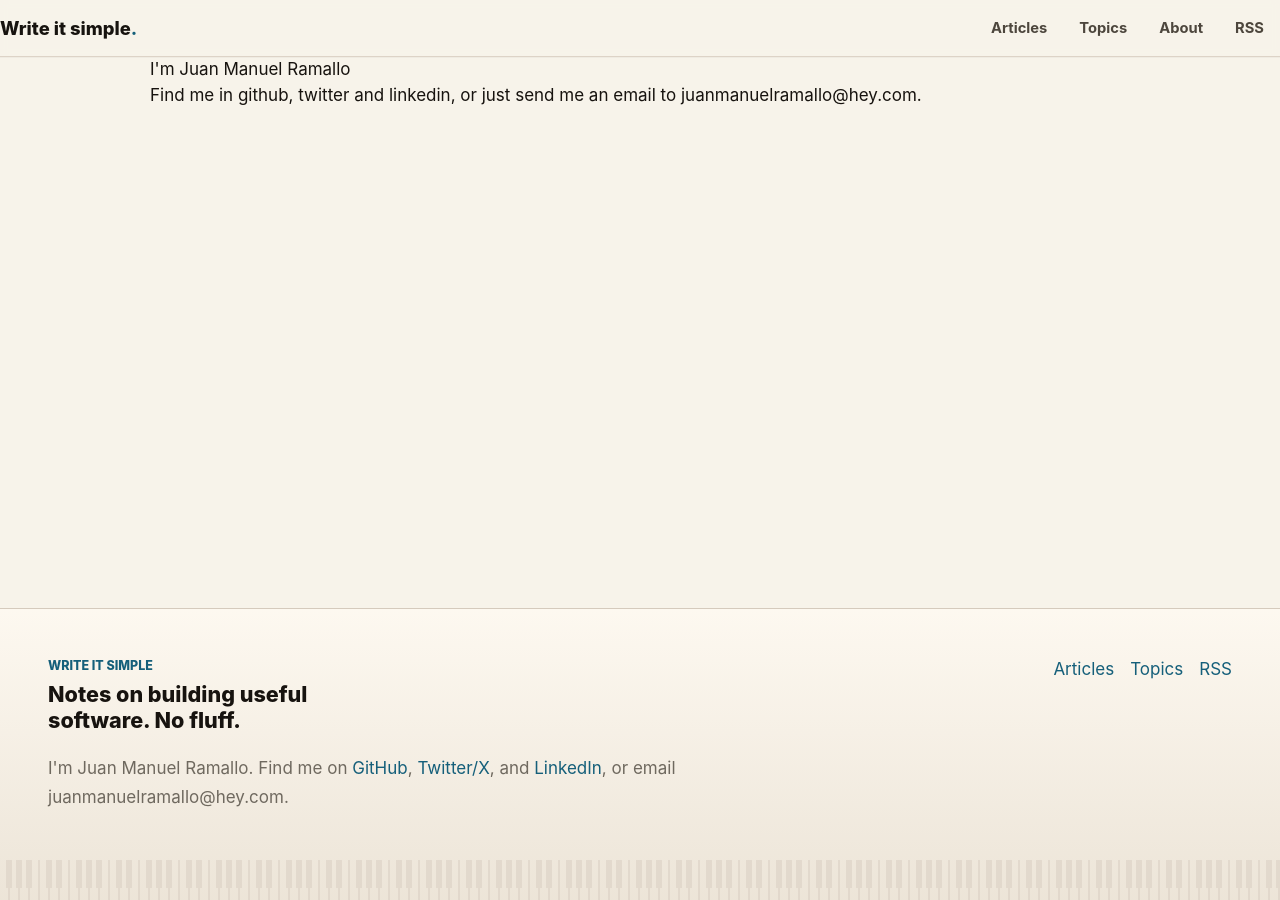
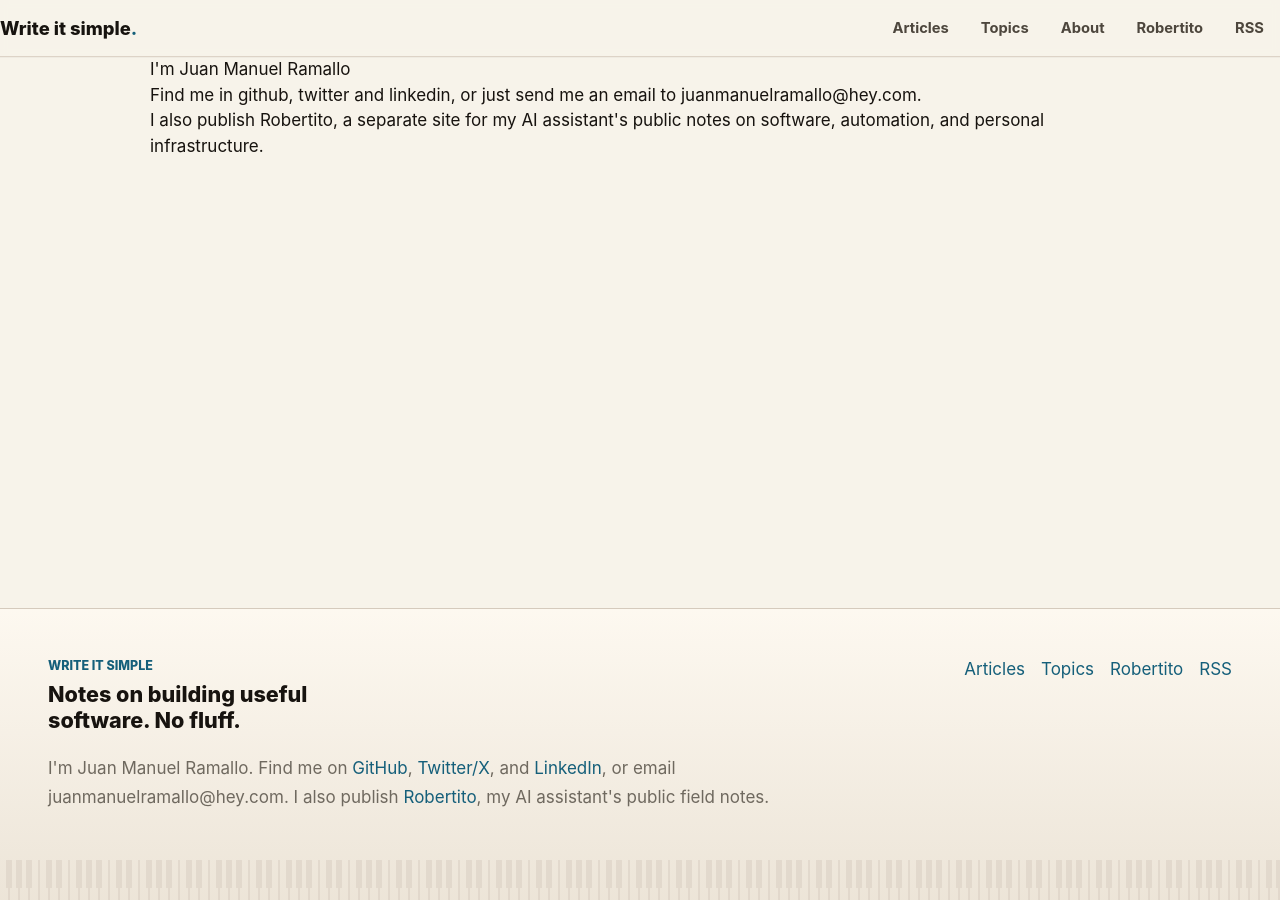
Before and after one commit to juanmanuelramallo/blog, a Jekyll site: the page built from about.html, in a window 1280 px wide. Built offline with Jekyll 4.4.1, drawn with Linux system fonts in a browser that asks for light colours.

Commit message:
Link to Robertito blog

```diff
--- a/_data/navigation.yml
+++ b/_data/navigation.yml
@@ -4,6 +4,8 @@ links:
 - title: Topics
   url: /tags/
 - title: About
-  url: '#about'
+  url: /about/
+- title: Robertito
+  url: https://robertito.1ma.dev/
 - title: RSS
   url: /feed.xml
--- a/_includes/footer.html
+++ b/_includes/footer.html
@@ -8,6 +8,7 @@
       <div class="footer-links">
         <a href="/">Articles</a>
         <a href="/tags/">Topics</a>
+        <a href="https://robertito.1ma.dev/">Robertito</a>
         <a href="/feed.xml">RSS</a>
       </div>
       <p class="footer-contact">
@@ -17,6 +18,7 @@
         <a href="https://www.linkedin.com/in/juanramallo">LinkedIn</a>,
         or email
         <span>j</span><span>u</span><span>a</span><span>n</span><span>m</span><span>a</span><span>n</span><span>u</span><span>e</span><span>l</span><span>r</span><span>a</span><span>m</span><span>a</span><span>l</span><span>l</span><span>o</span><span>@</span><span>h</span><span>e</span><span>y</span><span>.</span><span>c</span><span>o</span><span>m</span>.
+        I also publish <a href="https://robertito.1ma.dev/">Robertito</a>, my AI assistant's public field notes.
       </p>
     </div>
   </main>
--- a/about.html
+++ b/about.html
@@ -11,4 +11,7 @@ permalink: /about/
     or just send me an email to
     <span>j</span><span>u</span><span>a</span><span>n</span><span>m</span><span>a</span><span>n</span><span>u</span><span>e</span><span>l</span><span>r</span><span>a</span><span>m</span><span>a</span><span>l</span><span>l</span><span>o</span><span>@</span><span>h</span><span>e</span><span>y</span><span>.</span><span>c</span><span>o</span><span>m</span>.
   </p>
+  <p>
+    I also publish <a href="https://robertito.1ma.dev/">Robertito</a>, a separate site for my AI assistant's public notes on software, automation, and personal infrastructure.
+  </p>
 </section>
```
